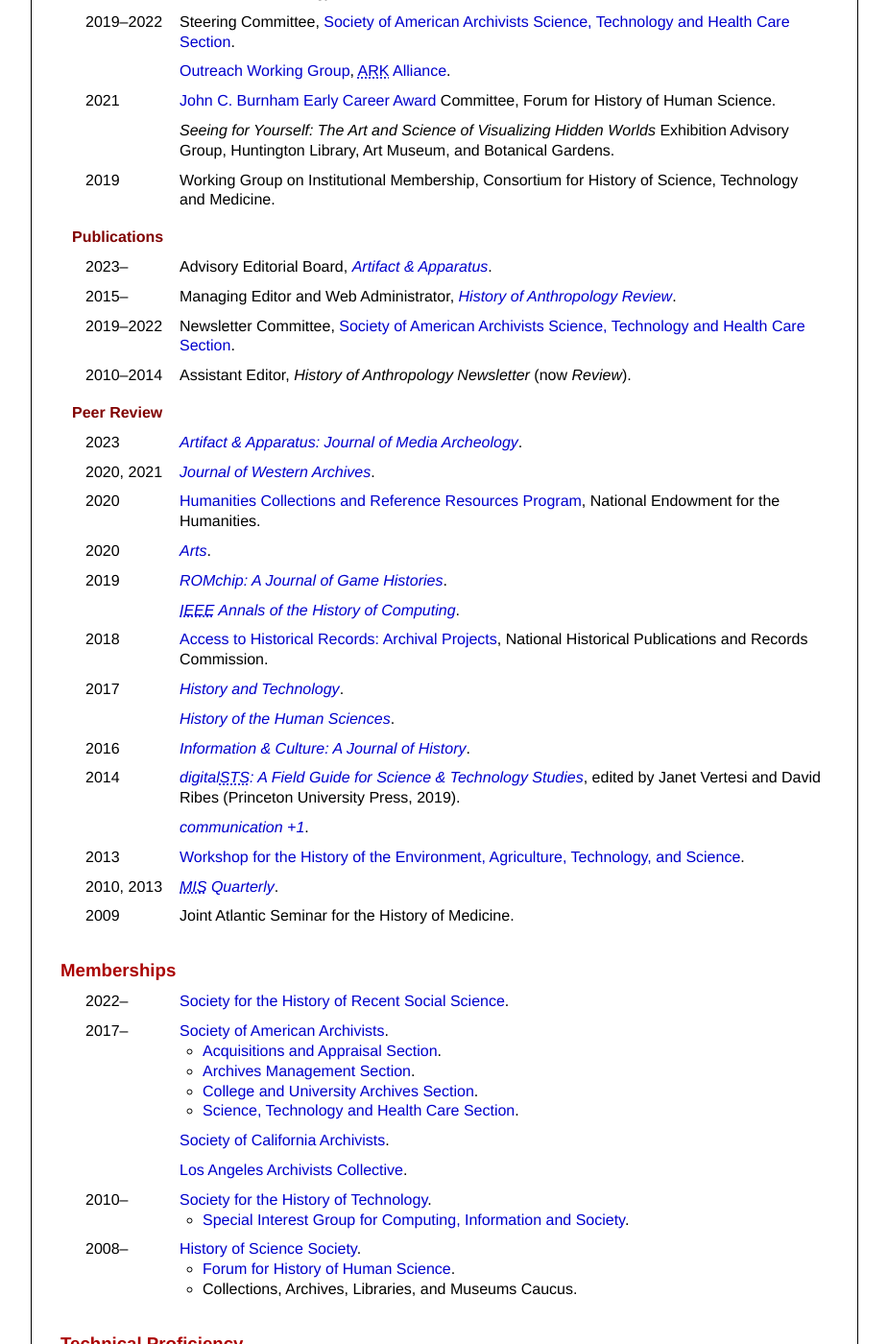
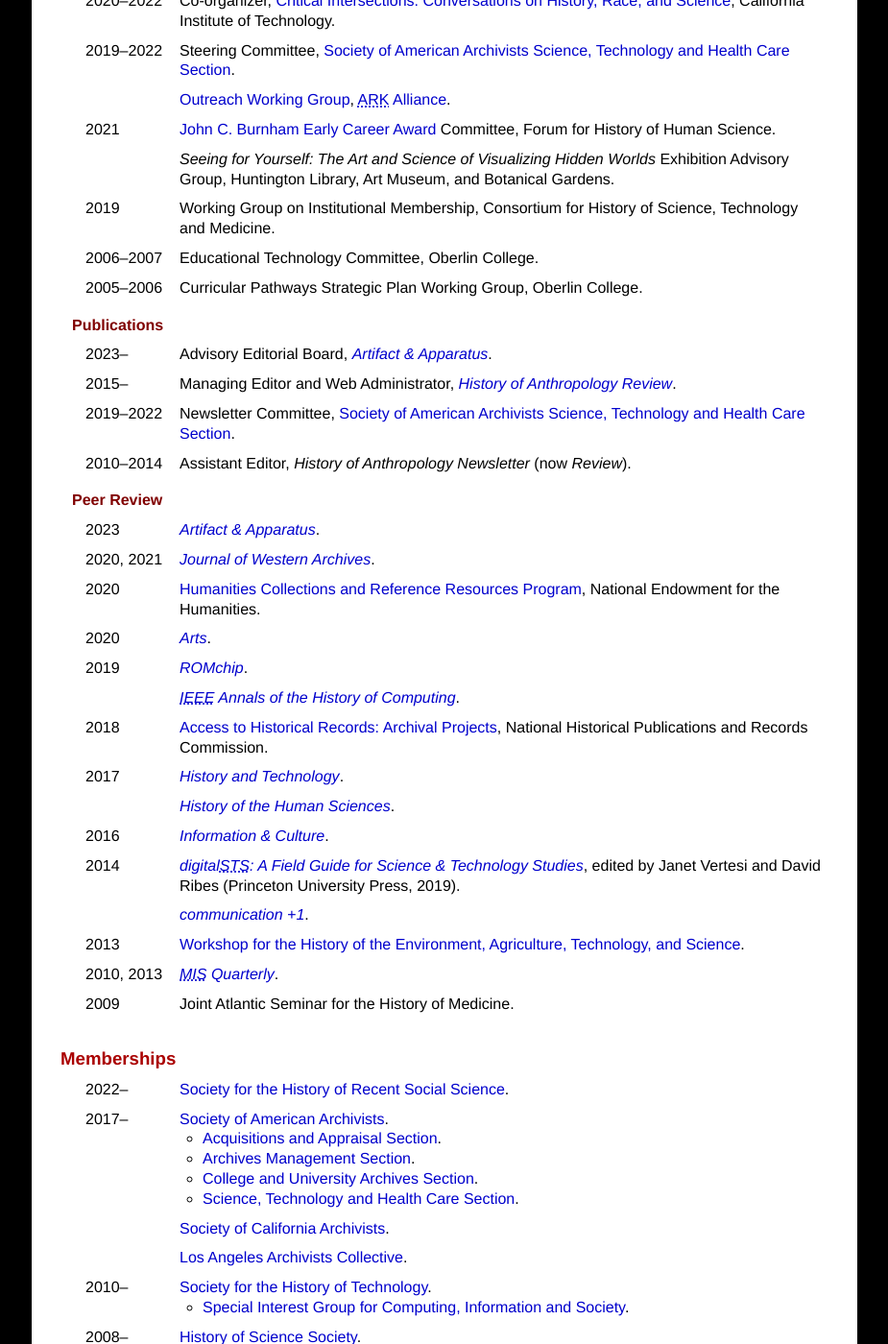
Before and after one commit to collopy/collopy.github.io, a Jekyll site: the page built from cv.html, in a window 1280 px wide and 1400 px high, scrolled down 9613 px. Shown: the whole window at 96% size, without its empty margins (177-1102 px from the left). Built offline with Jekyll 4.4.1, drawn with Linux system fonts in a browser that asks for light colours; some of the changed text lies outside the part shown.

Commit message:
Black background, Oberlin committees in CV

```diff
--- a/css/screen.css
+++ b/css/screen.css
@@ -1,4 +1,5 @@
-body {font-family: Helvetica, sans-serif; max-width: 800px; padding: 20px 30px 30px; border-width: 1px; border-style: solid; margin: 20px auto; line-height: 1.3;}
+html {background: black;}
+body {font-family: Helvetica, sans-serif; max-width: 800px; padding: 20px 30px 30px; margin: 20px auto; line-height: 1.3; background-color: white;}
 h1 {color: maroon;}
 
 a:link, a:visited {color: mediumblue;}
--- a/cv.html
+++ b/cv.html
@@ -1032,7 +1032,7 @@
 				</td>
 			</tr>
 			<span>
-			<tr class="hide">
+			<tr>
 				<td class="year">
 					2007
 				</td>
@@ -2085,7 +2085,7 @@
 					Working Group on Institutional Membership, Consortium for History of Science, Technology and Medicine.
 				</td>
 			</tr>
-			<tr class="hide">
+			<tr class="resumehide">
 				<td class="year">
 					2006–2007
 				</td>
@@ -2093,8 +2093,8 @@
 					Educational Technology Committee, Oberlin College.
 				</td>
 			</tr>
-			<tr class="hide">
-				<td class="year" rowspan="2">
+			<tr class="resumehide">
+				<td class="year">
 					2005–2006
 				</td>
 				<td>
@@ -2172,7 +2172,7 @@
 						2023
 					</td>
 					<td>
-						<cite><a href="http://www.artifactapparatus.com/">Artifact &amp; Apparatus: Journal of Media Archeology</a></cite>.
+						<cite><a href="http://www.artifactapparatus.com/">Artifact &amp; Apparatus</a></cite>.
 					</td>
 				</tr>
 				<tr>
@@ -2204,7 +2204,7 @@
 						2019
 					</td>
 					<td>
-						<cite><a href="https://romchip.org/">ROMchip: A Journal of Game Histories</a></cite>.
+						<cite><a href="https://romchip.org/">ROMchip</a></cite>.
 					</td>
 				</tr>
 				<tr>
@@ -2238,7 +2238,7 @@
 						2016
 					</td>
 					<td>
-						<cite><a href="https://infoculturejournal.org/">Information &amp; Culture: A Journal of History</a></cite>.
+						<cite><a href="https://infoculturejournal.org/">Information &amp; Culture</a></cite>.
 					</td>
 				</tr>
 				<tr class="resumehide">
```
Also changed, not shown: 1 other file.
